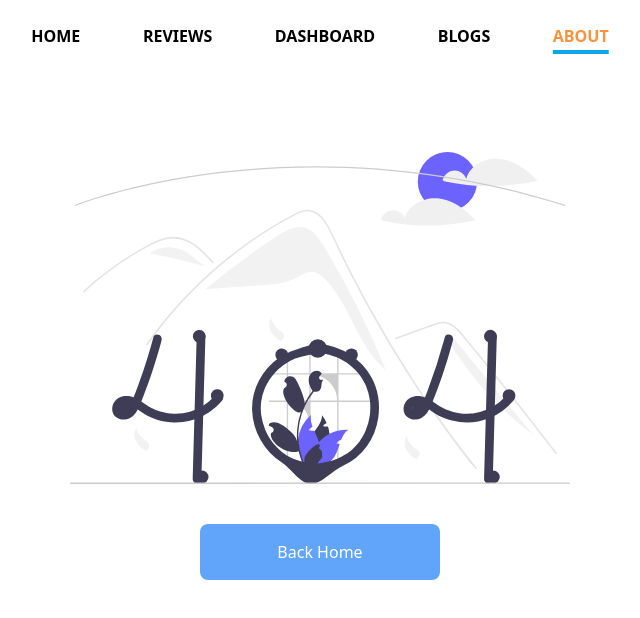
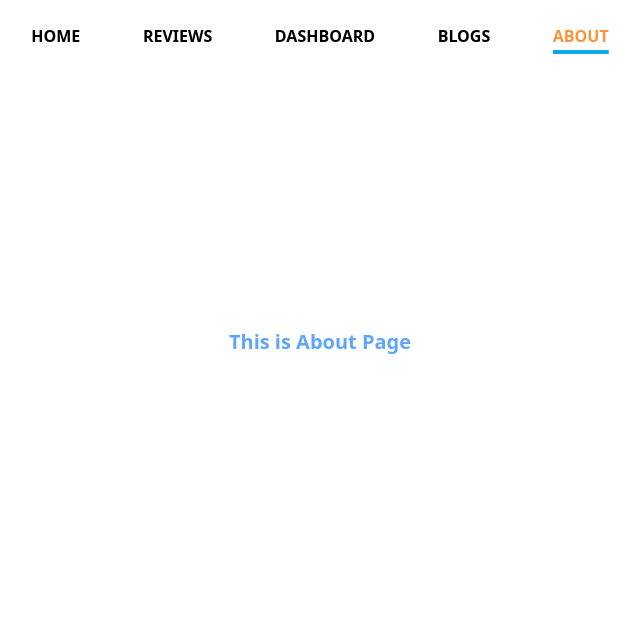
Before and after one commit to Mehedi4467/product-analysis-website, a React (Create React App) app: page /about in a window 1280 px wide. Shown: the top 618 px of the page, without its empty margins (320-960 px from the left). Built offline with nearby package versions, Linux system fonts and the light colour scheme.

Commit message:
assignment full complated

```diff
--- a/src/App.js
+++ b/src/App.js
@@ -1,4 +1,5 @@
 import { Route, Routes } from "react-router-dom";
+import About from "./Components/About/About";
 import Blogs from "./Components/Blogs/Blogs";
 import DashBoard from "./Components/DashBoard/DashBoard";
 import Header from "./Components/Header/Header";
@@ -15,7 +16,8 @@ function App() {
         <Route path='/' element={<Home></Home>}></Route>
         <Route path='reviews/' element={<Reviews></Reviews>}></Route>
         <Route path='dashboard/' element={<DashBoard></DashBoard>}></Route>
-        <Route path='/blogs' element={<Blogs></Blogs>}></Route>
+        <Route path='blogs/' element={<Blogs></Blogs>}></Route>
+        <Route path='about/' element={<About></About>}></Route>
         <Route path='*' element={<NotFound></NotFound>}></Route>
 
       </Routes>
--- /dev/null
+++ b/src/Components/About/About.js
@@ -0,0 +1,11 @@
+import React from 'react';
+
+const About = () => {
+    return (
+        <div>
+            <h2 className='text-center mt-[20%] font-bold text-xl text-blue-400'>This is About Page</h2>
+        </div>
+    );
+};
+
+export default About;
```
Also changed, not shown: 1 other file (tests, documents, lock files or other folders).
